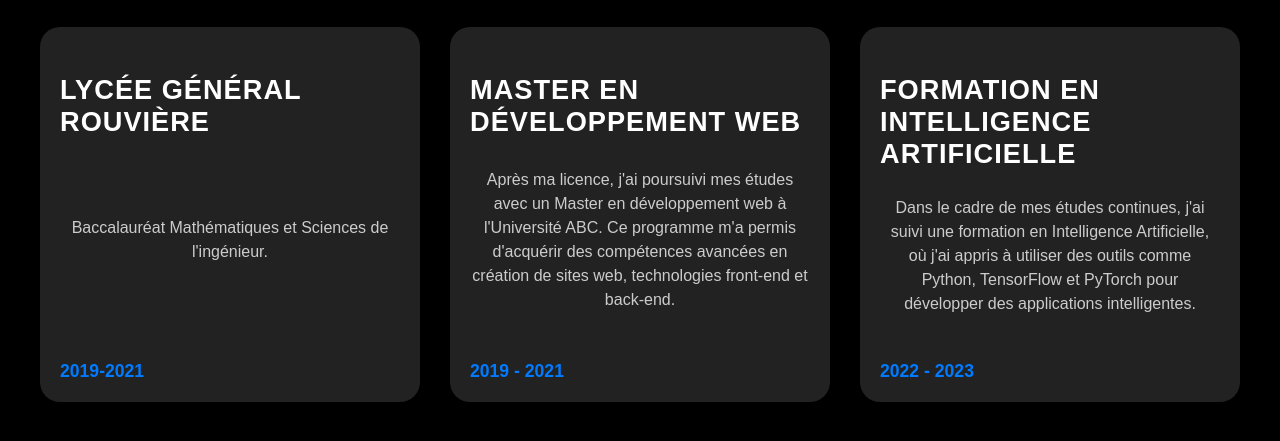
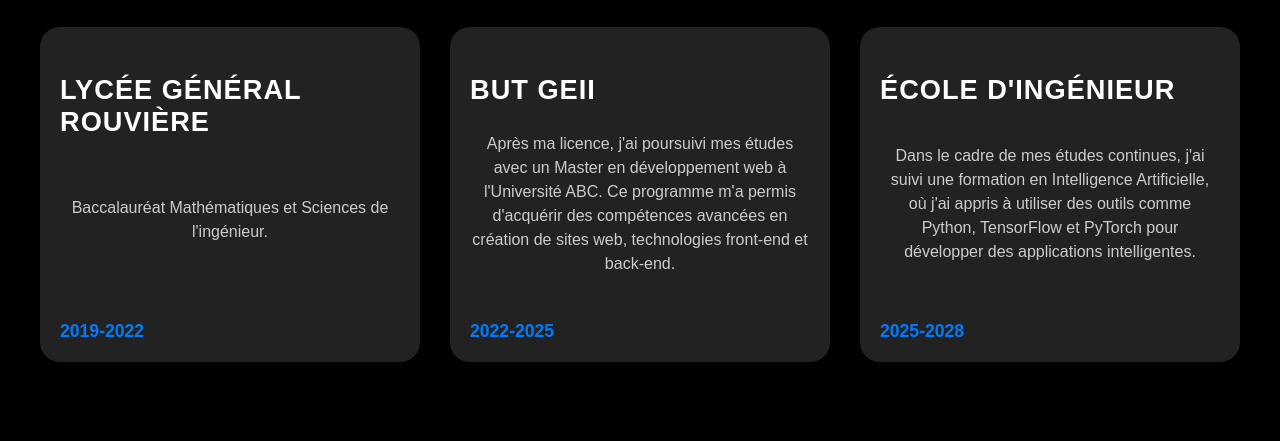
Before and after one commit to BaptB/portfolio.github.io, a plain HTML site: page etudes.html in a window 1280 px wide. Shown: the part 243-684 px from the top of the page. Drawn offline with Linux system fonts and the light colour scheme.

Commit message:
Update etudes.html

```diff
--- a/etudes.html
+++ b/etudes.html
@@ -254,21 +254,21 @@
             <div class="education-card" onclick="showDetails('details1')">
                 <h3>Lycée Général Rouvière</h3>
                 <p>Baccalauréat Mathématiques et Sciences de l'ingénieur.</p>
-                <span class="year">2019-2021</span>
+                <span class="year">2019-2022</span>
             </div>
 
             <!-- Carte Éducation 2 -->
             <div class="education-card" onclick="showDetails('details2')">
-                <h3>Master en Développement Web</h3>
+                <h3>BUT GEII</h3>
                 <p>Après ma licence, j'ai poursuivi mes études avec un Master en développement web à l'Université ABC. Ce programme m'a permis d'acquérir des compétences avancées en création de sites web, technologies front-end et back-end.</p>
-                <span class="year">2019 - 2021</span>
+                <span class="year">2022-2025</span>
             </div>
 
             <!-- Carte Éducation 3 -->
             <div class="education-card" onclick="showDetails('details3')">
-                <h3>Formation en Intelligence Artificielle</h3>
+                <h3>École d'ingénieur</h3>
                 <p>Dans le cadre de mes études continues, j'ai suivi une formation en Intelligence Artificielle, où j'ai appris à utiliser des outils comme Python, TensorFlow et PyTorch pour développer des applications intelligentes.</p>
-                <span class="year">2022 - 2023</span>
+                <span class="year">2025-2028</span>
             </div>
         </div>
     </div>
@@ -285,7 +285,7 @@
     <div id="details2" class="details-overlay">
         <div class="details-content">
             <span class="close-btn" onclick="closeDetails('details2')">&times;</span>
-            <h2>Master en Développement Web</h2>
+            <h2>BUT GEII</h2>
             <p>Après ma licence, j'ai poursuivi mes études avec un Master en développement web à l'Université ABC. Ce programme m'a permis d'acquérir des compétences avancées en création de sites web, technologies front-end et back-end.</p>
         </div>
     </div>
@@ -293,7 +293,7 @@
     <div id="details3" class="details-overlay">
         <div class="details-content">
             <span class="close-btn" onclick="closeDetails('details3')">&times;</span>
-            <h2>Formation en Intelligence Artificielle</h2>
+            <h2>École d'ingénieur</h2>
             <p>Dans le cadre de mes études continues, j'ai suivi une formation en Intelligence Artificielle, où j'ai appris à utiliser des outils comme Python, TensorFlow et PyTorch pour développer des applications intelligentes.</p>
         </div>
     </div>
```
